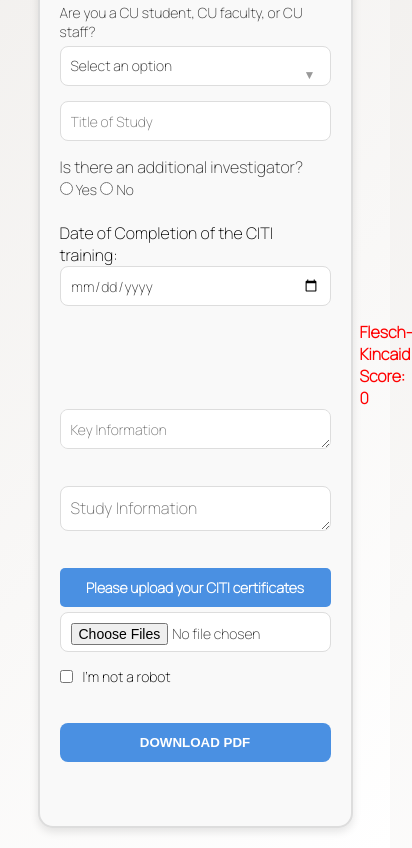
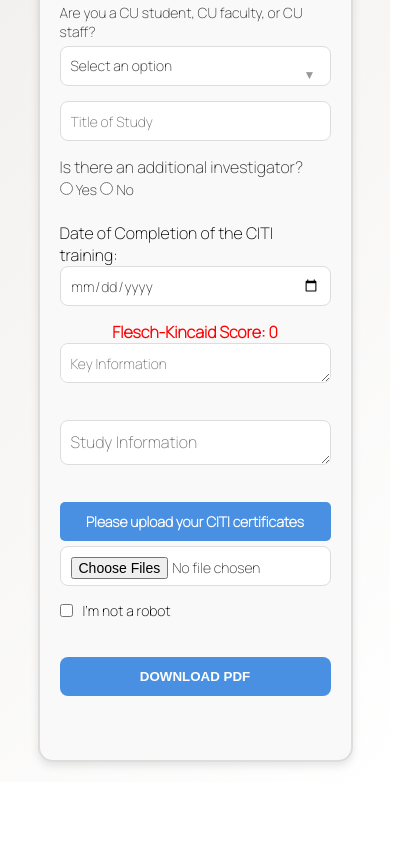
Before and after one commit to Pratistha-Ghimire/irb-form, a website built with Vite: page index.html in a window 390 px wide. Shown: the part 688-1536 px from the top of the page, 412 px wide, since content can reach past the window. After the commit the page ends 1470 px from the top, so only its background shows below. Built offline with nearby package versions, Linux system fonts and the light colour scheme.

Commit message:
chnaged mobile settings

```diff
--- a/style.css
+++ b/style.css
@@ -164,6 +164,13 @@ label {
     color: red;
     font-weight: bolder;
 }
+@media (max-width: 768px) {
+    #readabilityScore {
+        margin-left: 0;
+        margin-right: 0;
+        text-align: center;
+    }
+}
 
 .checkbox-label {
     display: flex;
```
Also changed, not shown: dist/assets/index-BtYSgQfQ.css (deleted), dist/assets/index-DnV6NX8B.css (added), dist/assets/index.es-eniNgeio.js, dist/index.html, 2 other files.
